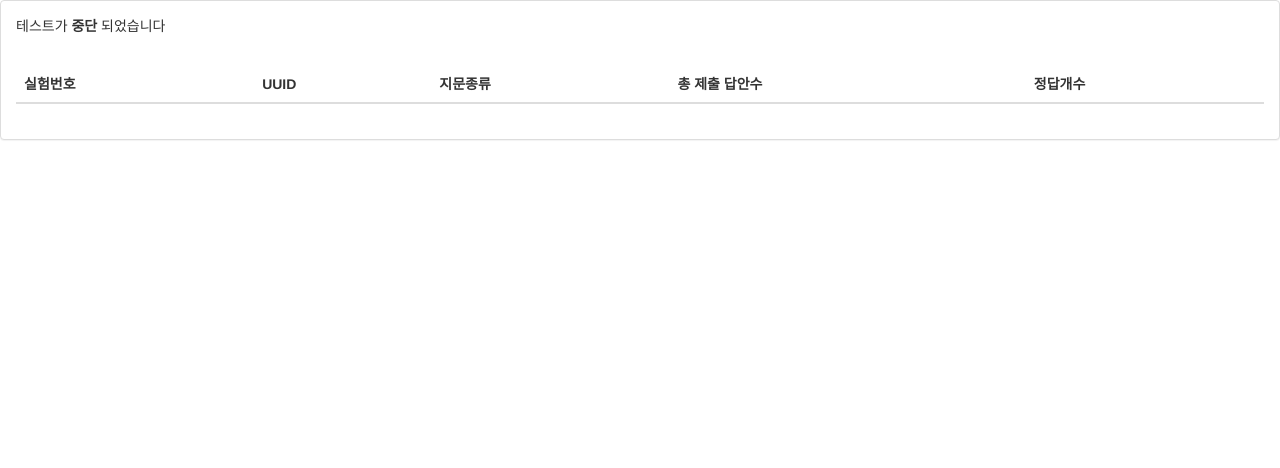
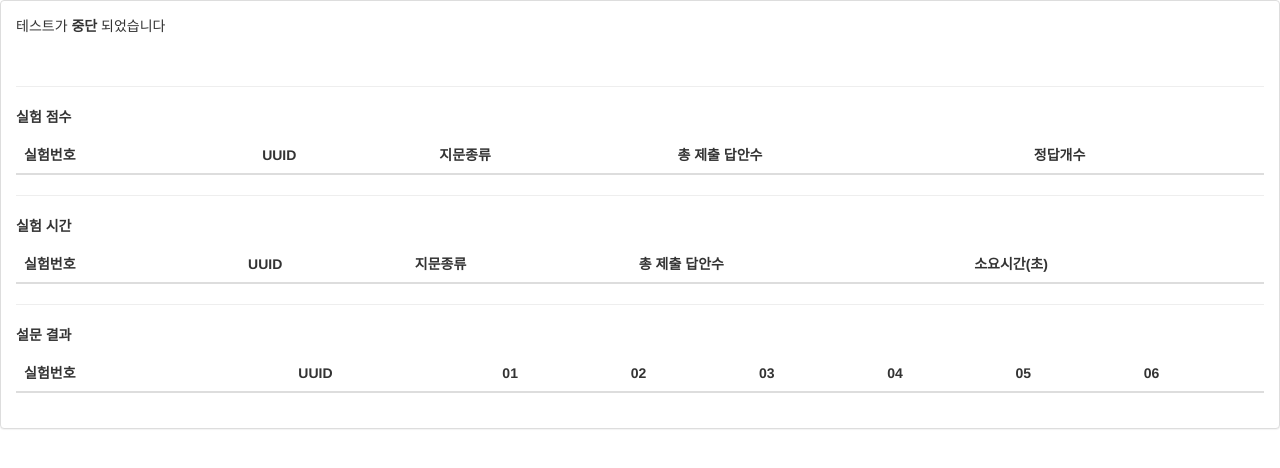
Before and after one commit to lumiamitie/reading_test, a Flask app: page /admin in a window 1280 px wide. Shown: the top 468 px of the page. Run offline with Flask 2, Linux system fonts and the light colour scheme; tables that the repository leaves empty or names only in its code hold one stand-in row (values such as "Sample post"); data that the repository does not hold is empty; some libraries are stand-ins or nearby versions.

Commit message:
admin 페이지 테이블 추가

```diff
--- a/app/templates/admin.html
+++ b/app/templates/admin.html
@@ -11,6 +11,9 @@
         {% endif %}
         <br />
 
+        <hr>
+
+        <p><b>실험 점수</b></p>
         <table class="table">
             <thead>
                 <tr>
@@ -25,13 +28,63 @@
                 {% for answer in data['answer'] %}
                 <tr>
                     {% for value in answer %}
-                        <th>{{ value|string }}</th>
+                        <td>{{ value|string }}</td>
                     {% endfor %}
                 </tr>
                 {% endfor %}
             </tbody>
         </table>
 
+        <hr>
+
+        <p><b>실험 시간</b></p>
+        <table class="table">
+            <thead>
+                <tr>
+                    <th>실험번호</th>
+                    <th>UUID</th>
+                    <th>지문종류</th>
+                    <th>총 제출 답안수</th>
+                    <th>소요시간(초)</th>
+                </tr>
+            </thead>
+            <tbody>
+                {% for answer in data['time'] %}
+                <tr>
+                    {% for value in answer %}
+                        <td>{{ value|string }}</td>
+                    {% endfor %}
+                </tr>
+                {% endfor %}
+            </tbody>
+        </table>
+
+        <hr>
+
+        <p><b>설문 결과</b></p>
+        <table class="table">
+            <thead>
+                <tr>
+                    <th>실험번호</th>
+                    <th>UUID</th>
+                    <th>01</th>
+                    <th>02</th>
+                    <th>03</th>
+                    <th>04</th>
+                    <th>05</th>
+                    <th>06</th>
+                </tr>
+            </thead>
+            <tbody>
+                {% for answer in data['survey'] %}
+                <tr>
+                    {% for value in answer %}
+                        <td>{{ value|string }}</td>
+                    {% endfor %}
+                </tr>
+                {% endfor %}
+            </tbody>
+        </table>
 
     </div>
 </div>
--- a/app/views.py
+++ b/app/views.py
@@ -96,7 +96,8 @@ def get_time():
 
 
 def get_survey():
-    query = 'SELECT * FROM survey WHERE is_real_test = "F"'
+    query = '''SELECT exp_id, uuid, survey01, survey02, survey03, survey04, survey05, survey06
+               FROM survey WHERE is_real_test = "F"'''
     cs = g.db.cursor()
     cs.execute(query)
     data_survey = cs.fetchall()
```
